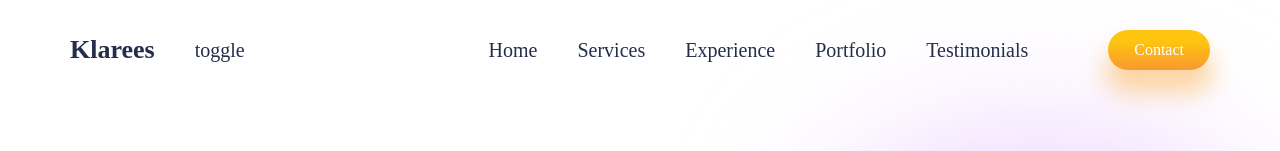
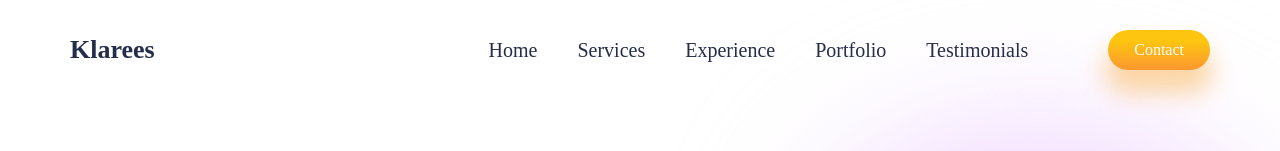
Before and after one commit to I-Clarisse/React-Personal-Portfolio, a React (Create React App) app: page / in a window 1280 px wide. Shown: the top 151 px of the page. Built offline with nearby package versions, Linux system fonts and the light colour scheme; a web font is replaced by a local one.

Commit message:
footer completed

```diff
--- a/src/components/Navbar/Navbar.jsx
+++ b/src/components/Navbar/Navbar.jsx
@@ -1,5 +1,7 @@
 import React from "react";
 import './Navbar.css'
+import Toggle from "../Toggle/Toggle";
+
 const Navbar = () => {
     return (
         // Navbar
@@ -7,7 +9,7 @@ const Navbar = () => {
             {/* Left side of Navbar */}
            <div className="n-left">
                 <div className="n-name">Klarees</div>
-                <span>toggle</span>
+                <Toggle/>
             </div>
             {/* right side of Navbar */}
             <div className="n-right">
--- /dev/null
+++ b/src/components/Toggle/Toggle.jsx
@@ -0,0 +1,10 @@
+import React from "react"
+import './Toggle.css'
+
+const Toggle = () => {
+    return(
+        <div className="toggle"></div>
+    )
+}
+
+export default Toggle
```
Also changed, not shown: src/components/Toggle/Toggle.css (added).
